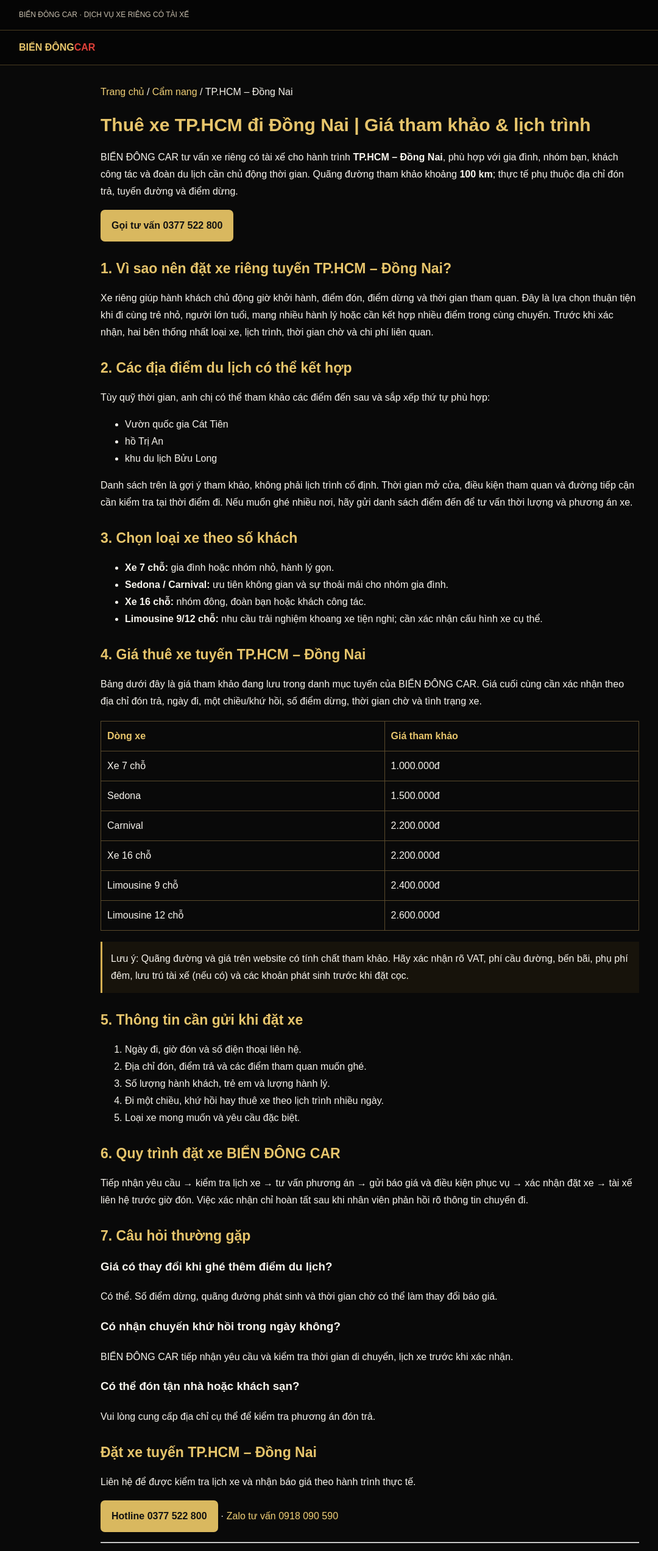
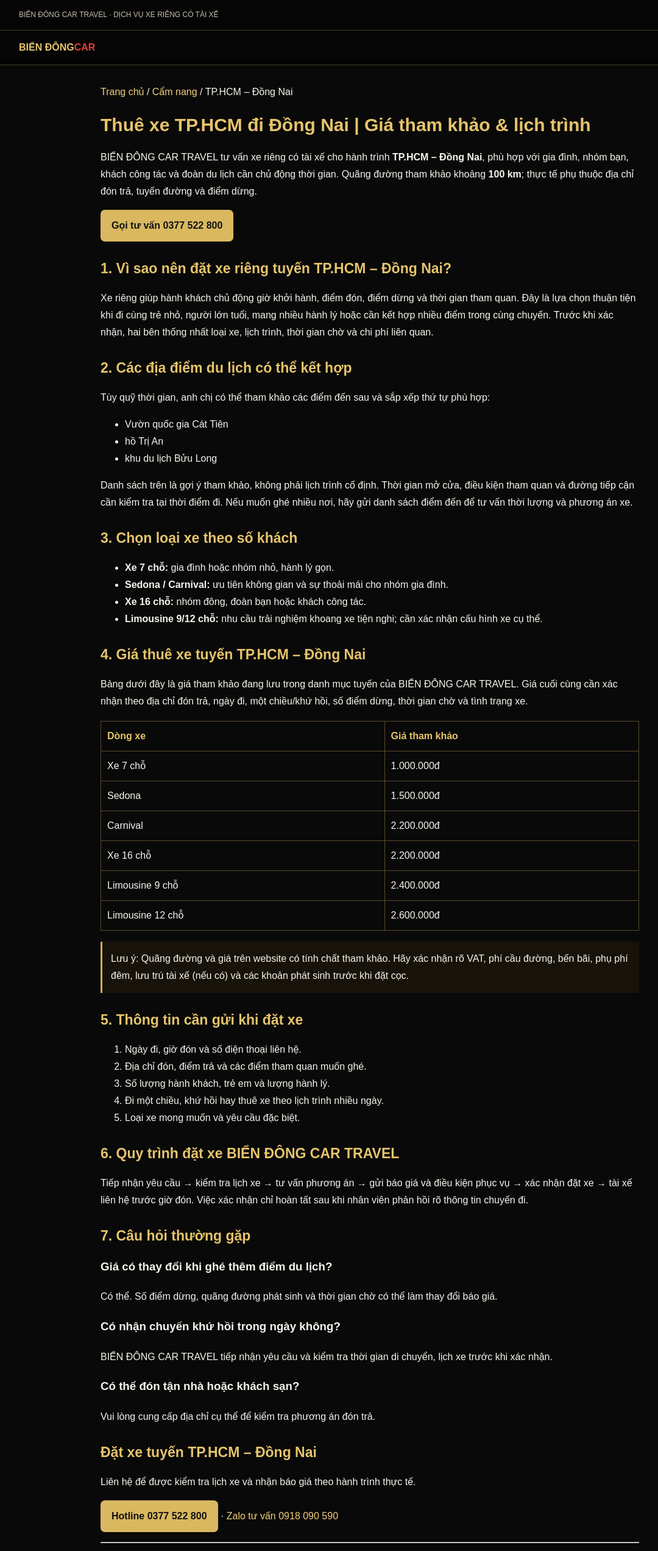
Before and after one commit to biendongcar-del/bien-dong-car-website, a plain HTML site: page bai-viet/thue-xe-tp-hcm-dong-nai.html in a window 1280 px wide. Shown: the top 2543 px of the page at 61% size, without its empty margins (33-1113 px from the left). Drawn offline with Linux system fonts and the light colour scheme.

Commit message:
Standardize brand name to BIỂN ĐÔNG CAR TRAVEL

```diff
--- a/bai-viet/thue-xe-tp-hcm-dong-nai.html
+++ b/bai-viet/thue-xe-tp-hcm-dong-nai.html
@@ -1,23 +1,23 @@
 <!doctype html>
 <html lang="vi"><head><meta charset="utf-8"><meta name="viewport" content="width=device-width,initial-scale=1">
-<title>Thuê xe TP.HCM đi Đồng Nai | Giá tham khảo & lịch trình | BIỂN ĐÔNG CAR</title><meta name="description" content="Đặt xe riêng có tài xế tuyến TP.HCM – Đồng Nai, khoảng 100 km tham khảo. Xem dòng xe, điểm du lịch gợi ý và cách đặt xe BIỂN ĐÔNG CAR.">
+<title>Thuê xe TP.HCM đi Đồng Nai | Giá tham khảo & lịch trình | BIỂN ĐÔNG CAR TRAVEL</title><meta name="description" content="Đặt xe riêng có tài xế tuyến TP.HCM – Đồng Nai, khoảng 100 km tham khảo. Xem dòng xe, điểm du lịch gợi ý và cách đặt xe BIỂN ĐÔNG CAR TRAVEL.">
 <link rel="canonical" href="https://biendongcar-del.github.io/bien-dong-car-website/bai-viet/thue-xe-tp-hcm-dong-nai.html"><meta name="robots" content="index,follow,max-image-preview:large"><meta name="theme-color" content="#090909">
-<meta property="og:type" content="article"><meta property="og:title" content="Thuê xe TP.HCM đi Đồng Nai | Giá tham khảo & lịch trình"><meta property="og:description" content="Đặt xe riêng có tài xế tuyến TP.HCM – Đồng Nai, khoảng 100 km tham khảo. Xem dòng xe, điểm du lịch gợi ý và cách đặt xe BIỂN ĐÔNG CAR."><meta property="og:url" content="https://biendongcar-del.github.io/bien-dong-car-website/bai-viet/thue-xe-tp-hcm-dong-nai.html">
+<meta property="og:type" content="article"><meta property="og:title" content="Thuê xe TP.HCM đi Đồng Nai | Giá tham khảo & lịch trình"><meta property="og:description" content="Đặt xe riêng có tài xế tuyến TP.HCM – Đồng Nai, khoảng 100 km tham khảo. Xem dòng xe, điểm du lịch gợi ý và cách đặt xe BIỂN ĐÔNG CAR TRAVEL."><meta property="og:url" content="https://biendongcar-del.github.io/bien-dong-car-website/bai-viet/thue-xe-tp-hcm-dong-nai.html">
 <link rel="stylesheet" href="../style.css">
-<script type="application/ld+json">{"@context":"https://schema.org","@type":"Article","headline":"Thuê xe TP.HCM đi Đồng Nai | Giá tham khảo & lịch trình","description":"Đặt xe riêng có tài xế tuyến TP.HCM – Đồng Nai, khoảng 100 km tham khảo. Xem dòng xe, điểm du lịch gợi ý và cách đặt xe BIỂN ĐÔNG CAR.","mainEntityOfPage":{"@type":"WebPage","@id":"https://biendongcar-del.github.io/bien-dong-car-website/bai-viet/thue-xe-tp-hcm-dong-nai.html"},"author":{"@type":"Organization","name":"BIỂN ĐÔNG CAR"},"publisher":{"@type":"Organization","name":"BIỂN ĐÔNG CAR"},"inLanguage":"vi-VN"}</script>
-<script type="application/ld+json">{"@context":"https://schema.org","@type":"FAQPage","mainEntity":[{"@type":"Question","name":"Có thể thuê xe riêng tuyến TP.HCM – Đồng Nai không?","acceptedAnswer":{"@type":"Answer","text":"BIỂN ĐÔNG CAR tiếp nhận yêu cầu thuê xe riêng tuyến TP.HCM – Đồng Nai; loại xe và lịch phục vụ được xác nhận theo ngày đi và điểm đón trả."}},{"@type":"Question","name":"Giá thuê xe đã bao gồm phí cầu đường chưa?","acceptedAnswer":{"@type":"Answer","text":"Giá trên trang là mức tham khảo theo bảng tuyến; cần xác nhận rõ phí cầu đường, bến bãi, VAT, thời gian chờ và các chi phí phát sinh khi báo giá."}},{"@type":"Question","name":"Cần cung cấp thông tin gì để đặt xe?","acceptedAnswer":{"@type":"Answer","text":"Vui lòng gửi ngày đi, giờ đón, địa chỉ đón trả, số khách, hành lý, lịch trình và nhu cầu một chiều hoặc khứ hồi."}}]}</script>
+<script type="application/ld+json">{"@context":"https://schema.org","@type":"Article","headline":"Thuê xe TP.HCM đi Đồng Nai | Giá tham khảo & lịch trình","description":"Đặt xe riêng có tài xế tuyến TP.HCM – Đồng Nai, khoảng 100 km tham khảo. Xem dòng xe, điểm du lịch gợi ý và cách đặt xe BIỂN ĐÔNG CAR TRAVEL.","mainEntityOfPage":{"@type":"WebPage","@id":"https://biendongcar-del.github.io/bien-dong-car-website/bai-viet/thue-xe-tp-hcm-dong-nai.html"},"author":{"@type":"Organization","name":"BIỂN ĐÔNG CAR TRAVEL"},"publisher":{"@type":"Organization","name":"BIỂN ĐÔNG CAR TRAVEL"},"inLanguage":"vi-VN"}</script>
+<script type="application/ld+json">{"@context":"https://schema.org","@type":"FAQPage","mainEntity":[{"@type":"Question","name":"Có thể thuê xe riêng tuyến TP.HCM – Đồng Nai không?","acceptedAnswer":{"@type":"Answer","text":"BIỂN ĐÔNG CAR TRAVEL tiếp nhận yêu cầu thuê xe riêng tuyến TP.HCM – Đồng Nai; loại xe và lịch phục vụ được xác nhận theo ngày đi và điểm đón trả."}},{"@type":"Question","name":"Giá thuê xe đã bao gồm phí cầu đường chưa?","acceptedAnswer":{"@type":"Answer","text":"Giá trên trang là mức tham khảo theo bảng tuyến; cần xác nhận rõ phí cầu đường, bến bãi, VAT, thời gian chờ và các chi phí phát sinh khi báo giá."}},{"@type":"Question","name":"Cần cung cấp thông tin gì để đặt xe?","acceptedAnswer":{"@type":"Answer","text":"Vui lòng gửi ngày đi, giờ đón, địa chỉ đón trả, số khách, hành lý, lịch trình và nhu cầu một chiều hoặc khứ hồi."}}]}</script>
 <style>body{background:#090909;color:#f7f4ed;font:16px/1.75 Arial,sans-serif;margin:0}.top,header{background:#050505;border-bottom:1px solid #493c20;padding:14px 5%}.brand{color:#e6c46b;font-weight:800}.brand span{color:#df4039}main{max-width:920px;margin:auto;padding:30px 18px 70px}h1,h2{color:#e6c46b;line-height:1.3}h1{font-size:30px}h2{font-size:23px;margin-top:30px}a{color:#f0cf76}table{width:100%;border-collapse:collapse;margin:18px 0}td,th{border:1px solid #5a4a2c;padding:10px;text-align:left}th{color:#e6c46b}.note{background:#17130b;padding:14px;border-left:3px solid #d5ae51}.cta{display:inline-block;background:#d9b85f;color:#111;padding:12px 18px;border-radius:7px;font-weight:bold}</style></head>
-<body><div class="top">BIỂN ĐÔNG CAR · DỊCH VỤ XE RIÊNG CÓ TÀI XẾ</div><header><div class="brand">BIỂN ĐÔNG <span>CAR</span></div></header><main>
+<body><div class="top">BIỂN ĐÔNG CAR TRAVEL · DỊCH VỤ XE RIÊNG CÓ TÀI XẾ</div><header><div class="brand">BIỂN ĐÔNG <span>CAR</span></div></header><main>
 <nav><a href="../index.html">Trang chủ</a> / <a href="index.html">Cẩm nang</a> / TP.HCM – Đồng Nai</nav>
-<h1>Thuê xe TP.HCM đi Đồng Nai | Giá tham khảo & lịch trình</h1><p>BIỂN ĐÔNG CAR tư vấn xe riêng có tài xế cho hành trình <strong>TP.HCM – Đồng Nai</strong>, phù hợp với gia đình, nhóm bạn, khách công tác và đoàn du lịch cần chủ động thời gian. Quãng đường tham khảo khoảng <strong>100 km</strong>; thực tế phụ thuộc địa chỉ đón trả, tuyến đường và điểm dừng.</p>
+<h1>Thuê xe TP.HCM đi Đồng Nai | Giá tham khảo & lịch trình</h1><p>BIỂN ĐÔNG CAR TRAVEL tư vấn xe riêng có tài xế cho hành trình <strong>TP.HCM – Đồng Nai</strong>, phù hợp với gia đình, nhóm bạn, khách công tác và đoàn du lịch cần chủ động thời gian. Quãng đường tham khảo khoảng <strong>100 km</strong>; thực tế phụ thuộc địa chỉ đón trả, tuyến đường và điểm dừng.</p>
 <p><a class="cta" href="tel:0377522800">Gọi tư vấn 0377 522 800</a></p>
 <h2>1. Vì sao nên đặt xe riêng tuyến TP.HCM – Đồng Nai?</h2><p>Xe riêng giúp hành khách chủ động giờ khởi hành, điểm đón, điểm dừng và thời gian tham quan. Đây là lựa chọn thuận tiện khi đi cùng trẻ nhỏ, người lớn tuổi, mang nhiều hành lý hoặc cần kết hợp nhiều điểm trong cùng chuyến. Trước khi xác nhận, hai bên thống nhất loại xe, lịch trình, thời gian chờ và chi phí liên quan.</p>
 <h2>2. Các địa điểm du lịch có thể kết hợp</h2><p>Tùy quỹ thời gian, anh chị có thể tham khảo các điểm đến sau và sắp xếp thứ tự phù hợp:</p><ul><li>Vườn quốc gia Cát Tiên</li><li>hồ Trị An</li><li>khu du lịch Bửu Long</li></ul><p>Danh sách trên là gợi ý tham khảo, không phải lịch trình cố định. Thời gian mở cửa, điều kiện tham quan và đường tiếp cận cần kiểm tra tại thời điểm đi. Nếu muốn ghé nhiều nơi, hãy gửi danh sách điểm đến để tư vấn thời lượng và phương án xe.</p>
 <h2>3. Chọn loại xe theo số khách</h2><ul><li><strong>Xe 7 chỗ:</strong> gia đình hoặc nhóm nhỏ, hành lý gọn.</li><li><strong>Sedona / Carnival:</strong> ưu tiên không gian và sự thoải mái cho nhóm gia đình.</li><li><strong>Xe 16 chỗ:</strong> nhóm đông, đoàn bạn hoặc khách công tác.</li><li><strong>Limousine 9/12 chỗ:</strong> nhu cầu trải nghiệm khoang xe tiện nghi; cần xác nhận cấu hình xe cụ thể.</li></ul>
-<h2>4. Giá thuê xe tuyến TP.HCM – Đồng Nai</h2><p>Bảng dưới đây là giá tham khảo đang lưu trong danh mục tuyến của BIỂN ĐÔNG CAR. Giá cuối cùng cần xác nhận theo địa chỉ đón trả, ngày đi, một chiều/khứ hồi, số điểm dừng, thời gian chờ và tình trạng xe.</p><table><thead><tr><th>Dòng xe</th><th>Giá tham khảo</th></tr></thead><tbody><tr><td>Xe 7 chỗ</td><td>1.000.000đ</td></tr><tr><td>Sedona</td><td>1.500.000đ</td></tr><tr><td>Carnival</td><td>2.200.000đ</td></tr><tr><td>Xe 16 chỗ</td><td>2.200.000đ</td></tr><tr><td>Limousine 9 chỗ</td><td>2.400.000đ</td></tr><tr><td>Limousine 12 chỗ</td><td>2.600.000đ</td></tr></tbody></table><p class="note">Lưu ý: Quãng đường và giá trên website có tính chất tham khảo. Hãy xác nhận rõ VAT, phí cầu đường, bến bãi, phụ phí đêm, lưu trú tài xế (nếu có) và các khoản phát sinh trước khi đặt cọc.</p>
+<h2>4. Giá thuê xe tuyến TP.HCM – Đồng Nai</h2><p>Bảng dưới đây là giá tham khảo đang lưu trong danh mục tuyến của BIỂN ĐÔNG CAR TRAVEL. Giá cuối cùng cần xác nhận theo địa chỉ đón trả, ngày đi, một chiều/khứ hồi, số điểm dừng, thời gian chờ và tình trạng xe.</p><table><thead><tr><th>Dòng xe</th><th>Giá tham khảo</th></tr></thead><tbody><tr><td>Xe 7 chỗ</td><td>1.000.000đ</td></tr><tr><td>Sedona</td><td>1.500.000đ</td></tr><tr><td>Carnival</td><td>2.200.000đ</td></tr><tr><td>Xe 16 chỗ</td><td>2.200.000đ</td></tr><tr><td>Limousine 9 chỗ</td><td>2.400.000đ</td></tr><tr><td>Limousine 12 chỗ</td><td>2.600.000đ</td></tr></tbody></table><p class="note">Lưu ý: Quãng đường và giá trên website có tính chất tham khảo. Hãy xác nhận rõ VAT, phí cầu đường, bến bãi, phụ phí đêm, lưu trú tài xế (nếu có) và các khoản phát sinh trước khi đặt cọc.</p>
 <h2>5. Thông tin cần gửi khi đặt xe</h2><ol><li>Ngày đi, giờ đón và số điện thoại liên hệ.</li><li>Địa chỉ đón, điểm trả và các điểm tham quan muốn ghé.</li><li>Số lượng hành khách, trẻ em và lượng hành lý.</li><li>Đi một chiều, khứ hồi hay thuê xe theo lịch trình nhiều ngày.</li><li>Loại xe mong muốn và yêu cầu đặc biệt.</li></ol>
-<h2>6. Quy trình đặt xe BIỂN ĐÔNG CAR</h2><p>Tiếp nhận yêu cầu → kiểm tra lịch xe → tư vấn phương án → gửi báo giá và điều kiện phục vụ → xác nhận đặt xe → tài xế liên hệ trước giờ đón. Việc xác nhận chỉ hoàn tất sau khi nhân viên phản hồi rõ thông tin chuyến đi.</p>
-<h2>7. Câu hỏi thường gặp</h2><h3>Giá có thay đổi khi ghé thêm điểm du lịch?</h3><p>Có thể. Số điểm dừng, quãng đường phát sinh và thời gian chờ có thể làm thay đổi báo giá.</p><h3>Có nhận chuyến khứ hồi trong ngày không?</h3><p>BIỂN ĐÔNG CAR tiếp nhận yêu cầu và kiểm tra thời gian di chuyển, lịch xe trước khi xác nhận.</p><h3>Có thể đón tận nhà hoặc khách sạn?</h3><p>Vui lòng cung cấp địa chỉ cụ thể để kiểm tra phương án đón trả.</p>
+<h2>6. Quy trình đặt xe BIỂN ĐÔNG CAR TRAVEL</h2><p>Tiếp nhận yêu cầu → kiểm tra lịch xe → tư vấn phương án → gửi báo giá và điều kiện phục vụ → xác nhận đặt xe → tài xế liên hệ trước giờ đón. Việc xác nhận chỉ hoàn tất sau khi nhân viên phản hồi rõ thông tin chuyến đi.</p>
+<h2>7. Câu hỏi thường gặp</h2><h3>Giá có thay đổi khi ghé thêm điểm du lịch?</h3><p>Có thể. Số điểm dừng, quãng đường phát sinh và thời gian chờ có thể làm thay đổi báo giá.</p><h3>Có nhận chuyến khứ hồi trong ngày không?</h3><p>BIỂN ĐÔNG CAR TRAVEL tiếp nhận yêu cầu và kiểm tra thời gian di chuyển, lịch xe trước khi xác nhận.</p><h3>Có thể đón tận nhà hoặc khách sạn?</h3><p>Vui lòng cung cấp địa chỉ cụ thể để kiểm tra phương án đón trả.</p>
 <h2>Đặt xe tuyến TP.HCM – Đồng Nai</h2><p>Liên hệ để được kiểm tra lịch xe và nhận báo giá theo hành trình thực tế.</p><p><a class="cta" href="tel:0377522800">Hotline 0377 522 800</a> · <a href="https://zalo.me/0918090590">Zalo tư vấn 0918 090 590</a></p>
 <hr><p><a href="dich-vu-thue-xe-du-lich-toan-quoc.html">Xem bài SEO trụ cột: Dịch vụ thuê xe du lịch, xe hợp đồng và đưa đón sân bay toàn quốc</a></p><p><a href="index.html">Xem thêm cẩm nang thuê xe</a> · <a href="../index.html#tuyen-duong">Tra cứu danh mục tuyến</a></p>
 </main></body></html>
```
